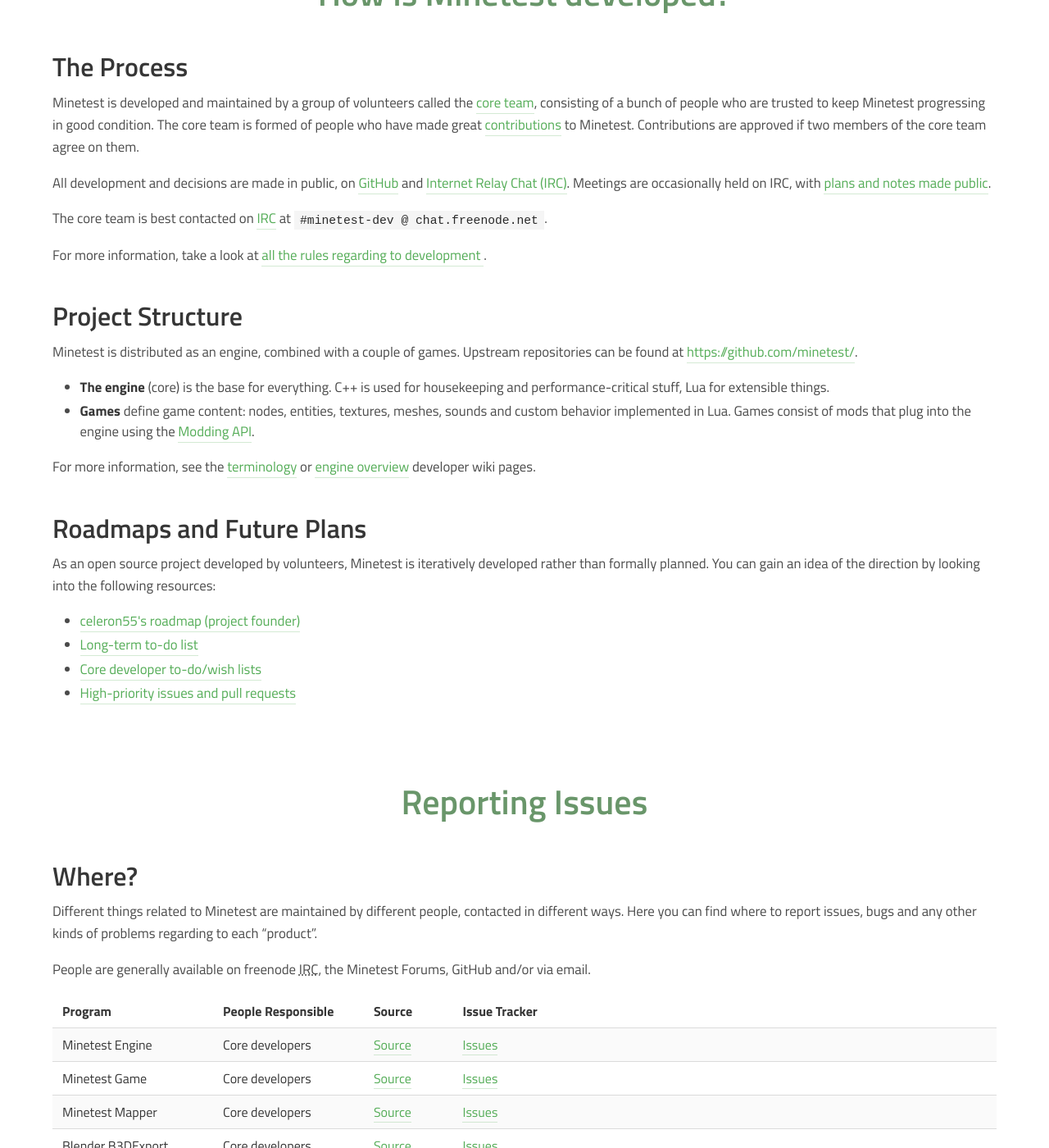
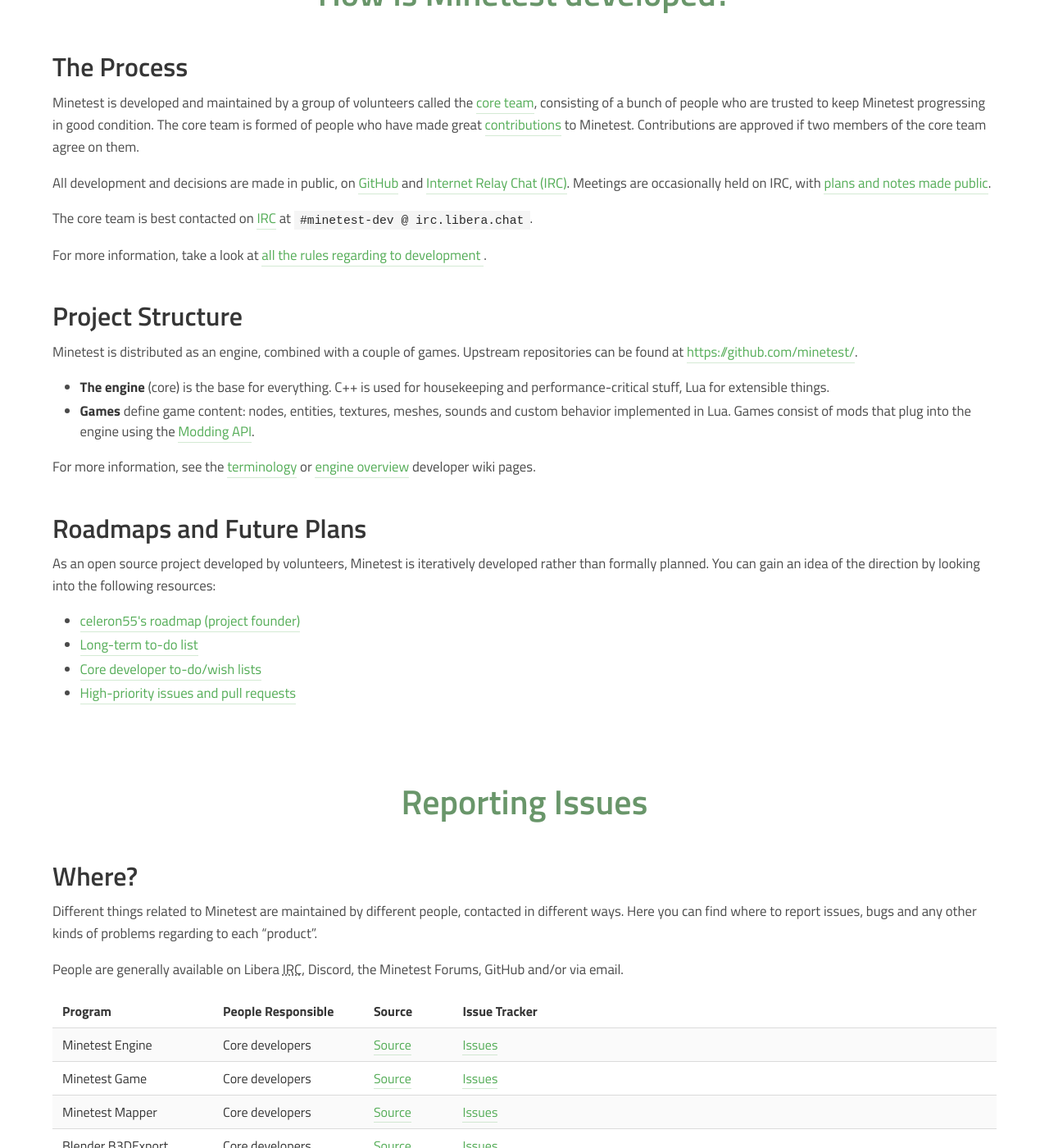
Before and after one commit to minetest/minetest.github.io, a Jekyll site: the page built from get-involved.html, in a window 1280 px wide and 1400 px high, scrolled down 1037 px. Shown: the whole window at 82% size. Built offline with Jekyll 4.4.1, drawn with Linux system fonts in a browser that asks for light colours; comment, search, counter and statistics services are not loaded; some of the changed text lies outside the part shown.

Commit message:
Update IRC links

```diff
--- a/_includes/footer.html
+++ b/_includes/footer.html
@@ -48,7 +48,7 @@
         <h5 class="footer-title">Development</h5>
         <ul class="list-unstyled">
           <li><a href="https://github.com/minetest/minetest">GitHub</a></li>
-          <li><a href="https://wiki.minetest.net/IRC">#minetest-dev on Freenode IRC</a></li>
+          <li><a href="https://wiki.minetest.net/IRC">#minetest-dev on Libera IRC</a></li>
           <li><a href="https://dev.minetest.net">Developer Wiki</a></li>
           <li><a href="https://minetest.gitlab.io/minetest/">Lua API</a></li>
           <li><a href="{{ '/get-involved/#donate' | relative_url }}">Donate</a></li>
--- a/get-involved.html
+++ b/get-involved.html
@@ -132,7 +132,7 @@ redirect_from:
       <p>
         The core team is best contacted on
         <a href="https://wiki.minetest.net/IRC">IRC</a> at
-        <code>#minetest-dev @ chat.freenode.net</code>.
+        <code>#minetest-dev @ irc.libera.chat</code>.
       </p>
       <p>
         For more information, take a look at
@@ -197,7 +197,7 @@ redirect_from:
         Different things related to Minetest are maintained by different people, contacted in different ways. Here you can find where to report issues, bugs and any other kinds of problems regarding to each “product”.
       </p>
       <p>
-        People are generally available on freenode <abbr title="Internet Relay Chat">IRC</abbr>, the Minetest Forums, GitHub and/or via email.
+        People are generally available on Libera <abbr title="Internet Relay Chat">IRC</abbr>, Discord, the Minetest Forums, GitHub and/or via email.
       </p>
       <table class="table is-striped">
         <tr>
```
